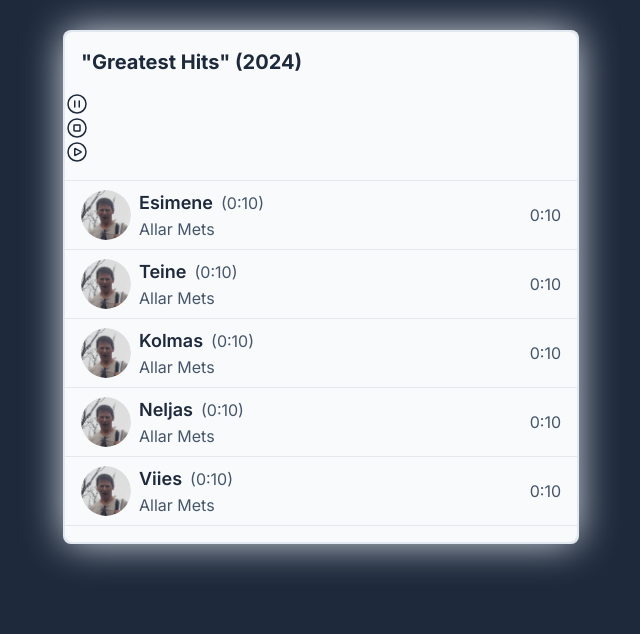
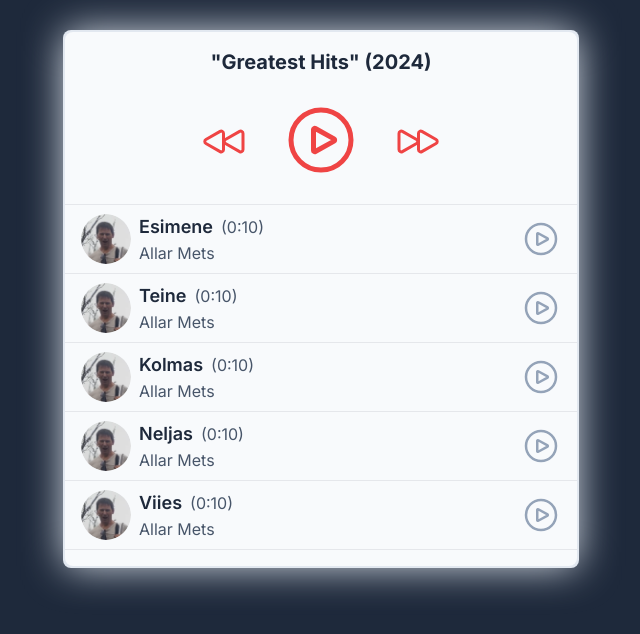
Before and after one commit to randelpalu/fren-likes-singing, a Next.js app: page / in a window 1280 px wide. Shown: the top 634 px of the page, without its empty margins (319-959 px from the left). Built offline with nearby package versions, Linux system fonts and the light colour scheme.

Commit message:
Added buttons

```diff
--- a/src/app/components/Album.tsx
+++ b/src/app/components/Album.tsx
@@ -40,26 +40,10 @@ export default function Album() {
   ]
 
   return(
-    <div className="bg-slate-50 rounded-lg">
-      <h2 className="text-xl font-bold p-4">{`"Greatest Hits" (2024)`}</h2>
-
-      <svg xmlns="http://www.w3.org/2000/svg" fill="none" viewBox="0 0 24 24" strokeWidth="1.5" stroke="currentColor" className="w-6 h-6">
-        <path strokeLinecap="round" strokeLinejoin="round" d="M14.25 9v6m-4.5 0V9M21 12a9 9 0 1 1-18 0 9 9 0 0 1 18 0Z" />
-      </svg>
-      <svg xmlns="http://www.w3.org/2000/svg" fill="none" viewBox="0 0 24 24" strokeWidth="1.5" stroke="currentColor" className="w-6 h-6">
-        <path strokeLinecap="round" strokeLinejoin="round" d="M21 12a9 9 0 1 1-18 0 9 9 0 0 1 18 0Z" />
-        <path strokeLinecap="round" strokeLinejoin="round" d="M9 9.563C9 9.252 9.252 9 9.563 9h4.874c.311 0 .563.252.563.563v4.874c0 .311-.252.563-.563.563H9.564A.562.562 0 0 1 9 14.437V9.564Z" />
-      </svg>
-      <svg xmlns="http://www.w3.org/2000/svg" fill="none" viewBox="0 0 24 24" strokeWidth="1.5" stroke="currentColor" className="w-6 h-6">
-        <path strokeLinecap="round" strokeLinejoin="round" d="M21 12a9 9 0 1 1-18 0 9 9 0 0 1 18 0Z" />
-        <path strokeLinecap="round" strokeLinejoin="round" d="M15.91 11.672a.375.375 0 0 1 0 .656l-5.603 3.113a.375.375 0 0 1-.557-.328V8.887c0-.286.307-.466.557-.327l5.603 3.112Z" />
-      </svg>
-
       <ul className="py-4">
         {tracks.map((track) => (
           <Track key={track.id} {...track} icon={'/images/rounded.png'}/>
         ))}
       </ul>
-    </div>
   )
 }
--- /dev/null
+++ b/src/app/components/Player.tsx
@@ -0,0 +1,27 @@
+export default function Player() {
+  return (
+    <div>
+      <h2 className="text-xl font-bold p-4 justify-center flex">{`"Greatest Hits" (2024)`}</h2>
+
+      <div className="flex justify-center gap-8 py-2 text-red-500 items-center">
+        <svg xmlns="http://www.w3.org/2000/svg" fill="none" viewBox="0 0 24 24" strokeWidth="1.5" stroke="currentColor" className="w-12 h-12">
+          <path strokeLinecap="round" strokeLinejoin="round" d="M21 16.811c0 .864-.933 1.406-1.683.977l-7.108-4.061a1.125 1.125 0 0 1 0-1.954l7.108-4.061A1.125 1.125 0 0 1 21 8.689v8.122ZM11.25 16.811c0 .864-.933 1.406-1.683.977l-7.108-4.061a1.125 1.125 0 0 1 0-1.954l7.108-4.061a1.125 1.125 0 0 1 1.683.977v8.122Z" />
+        </svg>
+
+        {/* <svg xmlns="http://www.w3.org/2000/svg" fill="none" viewBox="0 0 24 24" strokeWidth="1.5" stroke="currentColor" className="w-20 h-20">
+          <path strokeLinecap="round" strokeLinejoin="round" d="M14.25 9v6m-4.5 0V9M21 12a9 9 0 1 1-18 0 9 9 0 0 1 18 0Z" />
+        </svg> */}
+
+        <svg xmlns="http://www.w3.org/2000/svg" fill="none" viewBox="0 0 24 24" strokeWidth="1.5" stroke="currentColor" className="w-20 h-20">
+          <path strokeLinecap="round" strokeLinejoin="round" d="M21 12a9 9 0 1 1-18 0 9 9 0 0 1 18 0Z" />
+          <path strokeLinecap="round" strokeLinejoin="round" d="M15.91 11.672a.375.375 0 0 1 0 .656l-5.603 3.113a.375.375 0 0 1-.557-.328V8.887c0-.286.307-.466.557-.327l5.603 3.112Z" />
+        </svg>
+
+        <svg xmlns="http://www.w3.org/2000/svg" fill="none" viewBox="0 0 24 24" strokeWidth="1.5" stroke="currentColor" className="w-12 h-12">
+          <path strokeLinecap="round" strokeLinejoin="round" d="M3 8.689c0-.864.933-1.406 1.683-.977l7.108 4.061a1.125 1.125 0 0 1 0 1.954l-7.108 4.061A1.125 1.125 0 0 1 3 16.811V8.69ZM12.75 8.689c0-.864.933-1.406 1.683-.977l7.108 4.061a1.125 1.125 0 0 1 0 1.954l-7.108 4.061a1.125 1.125 0 0 1-1.683-.977V8.69Z" />
+        </svg>
+      </div>
+
+    </div>
+  )
+}
--- a/src/app/components/Track.tsx
+++ b/src/app/components/Track.tsx
@@ -16,7 +16,12 @@ export default function Track({icon, ...track}: Track & { icon: string }) {
           <p className="text-slate-600">{track.artist}</p>
         </div>
       </div>
-      <p className="text-slate-600">{track.duration}</p>
+      <div className="text-slate-400">
+        <svg xmlns="http://www.w3.org/2000/svg" fill="none" viewBox="0 0 24 24" strokeWidth="1.5" stroke="currentColor" className="w-10 h-10">
+          <path strokeLinecap="round" strokeLinejoin="round" d="M21 12a9 9 0 1 1-18 0 9 9 0 0 1 18 0Z" />
+          <path strokeLinecap="round" strokeLinejoin="round" d="M15.91 11.672a.375.375 0 0 1 0 .656l-5.603 3.113a.375.375 0 0 1-.557-.328V8.887c0-.286.307-.466.557-.327l5.603 3.112Z" />
+        </svg>
+      </div>
     </li>
   )
 }
--- a/src/app/page.tsx
+++ b/src/app/page.tsx
@@ -1,9 +1,13 @@
 import Album from "./components/Album";
+import Player from "./components/Player";
 
 export default function Home() {
   return (
     <div className="main-container container mx-auto mt-8 max-w-lg relative">
-      <Album />
+      <div className="bg-slate-50 rounded-lg">
+        <Player />
+        <Album />
+      </div>
     </div>
   );
 }
```
